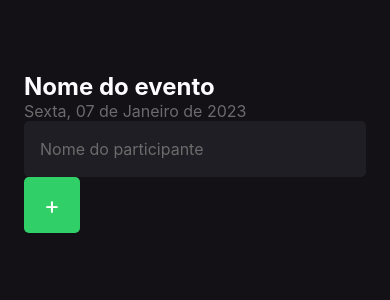
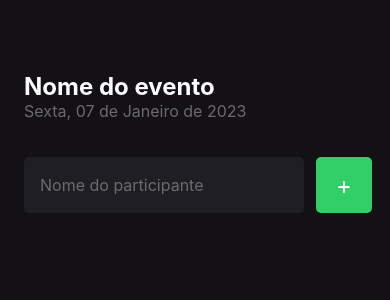
Before and after one commit to dinizfelipe/im-here, a React Native app: screen / in a window 390 px wide. Shown: the top 300 px of the page. Built offline with nearby package versions, Linux system fonts and the light colour scheme.

Commit message:
Criando form

```diff
--- a/src/screens/Home/index.tsx
+++ b/src/screens/Home/index.tsx
@@ -11,6 +11,7 @@ export function Home() {
       <Text style={styles.eventName}>Nome do evento</Text>
       <Text style={styles.eventDate}>Sexta, 07 de Janeiro de 2023</Text>
 
+      <View style={styles.form}>
         <TextInput
           style={styles.input}
           placeholder="Nome do participante"
@@ -21,5 +22,6 @@ export function Home() {
           <Text style={styles.buttonText}>+</Text>
         </TouchableOpacity>
       </View>
+    </View>
   );
 }
--- a/src/screens/Home/styles.ts
+++ b/src/screens/Home/styles.ts
@@ -17,23 +17,31 @@ export const styles = StyleSheet.create({
     fontSize: 16,
   },
   input: {
+    flex: 1,
     height: 56,
     backgroundColor: "#1F1E25",
     borderRadius: 5,
     color: "#FDFCFE",
     padding: 16,
     fontSize: 16,
+    marginRight: 12,
   },
   buttonText: {
-    color: '#FFF',
-    fontSize: 24
+    color: "#FFF",
+    fontSize: 24,
   },
   button: {
     width: 56,
     height: 56,
     borderRadius: 5,
-    backgroundColor: '#31CF67',
-    alignItems: 'center',
-    justifyContent: 'center'
-  }
+    backgroundColor: "#31CF67",
+    alignItems: "center",
+    justifyContent: "center",
+  },
+  form: {
+    width: "100%",
+    flexDirection: "row",
+    marginTop: 36,
+    marginBottom: 42,
+  },
 });
```
Lines whose indentation alone changed are shown as unchanged.
